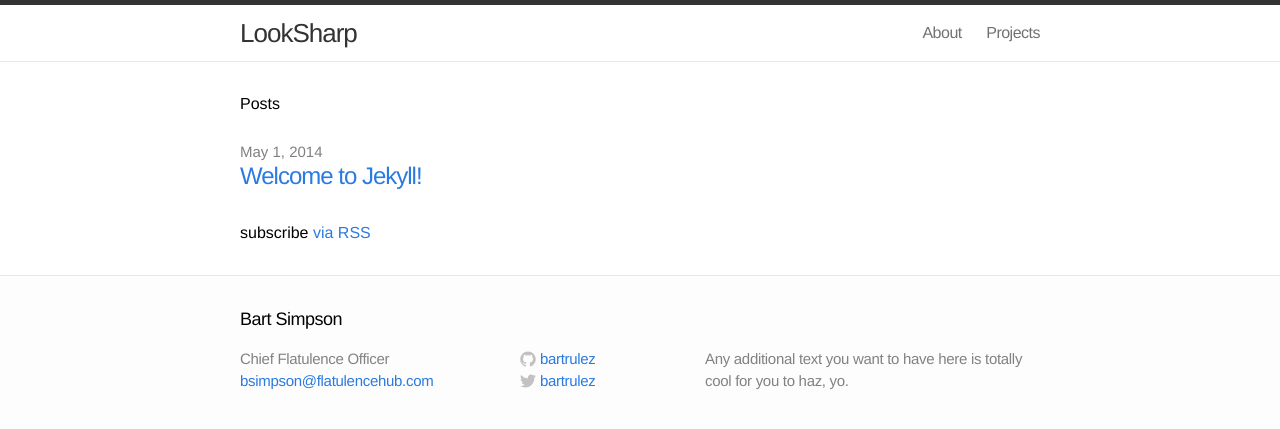
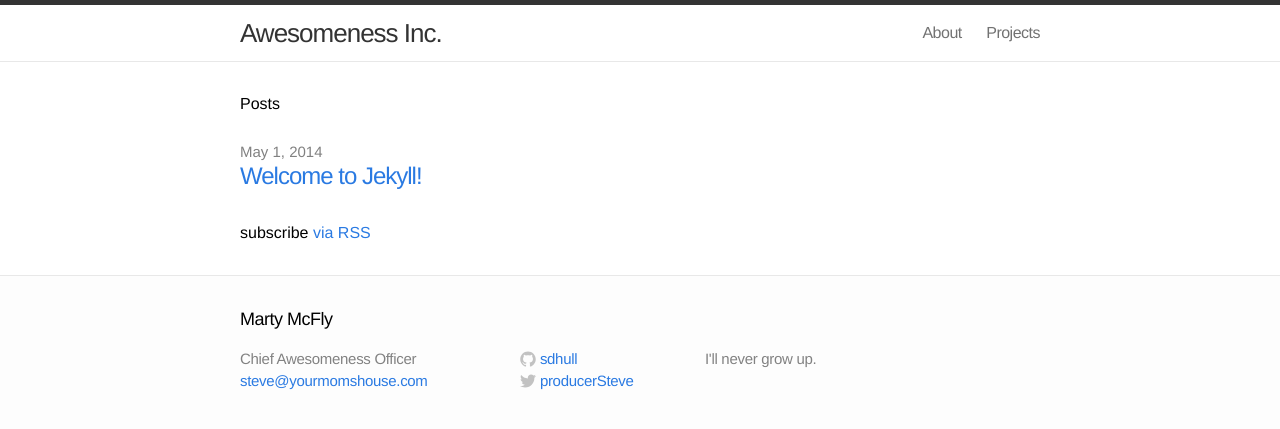
Before and after one commit to sdhull/sdhull.github.io, a Jekyll site: the page built from index.html, in a window 1280 px wide. Shown: the top 429 px of the page. Built offline with Jekyll 4.4.1, drawn with Linux system fonts in a browser that asks for light colours; Markdown is read by kramdown in place of the engine named in the settings.

Commit message:
Some changes

```diff
--- a/_config.yml
+++ b/_config.yml
@@ -1,4 +1,4 @@
-name: LookSharp
+name: Awesomeness Inc.
 markdown: redcarpet
 highlighter: pygments
 description: "The best way to find thangs"
--- a/_includes/footer.html
+++ b/_includes/footer.html
@@ -2,19 +2,19 @@
 
   <div class="wrap">
 
-    <h2 class="footer-heading">Bart Simpson</h2>
+    <h2 class="footer-heading">Marty McFly</h2>
 
     <div class="footer-col-1 column">
       <ul>
-        <li>Chief Flatulence Officer</li>
-        <li><a href="mailto:bsimpson@flatulencehub.com">bsimpson@flatulencehub.com</a></li>
+        <li>Chief Awesomeness Officer</li>
+        <li><a href="mailto:steve@yourmomshouse.com">steve@yourmomshouse.com</a></li>
       </ul>
     </div>
 
     <div class="footer-col-2 column">
       <ul>
         <li>
-          <a href="https://github.com/yourusername">
+          <a href="https://github.com/sdhull">
             <span class="icon github">
               <svg version="1.1" class="github-icon-svg" xmlns="http://www.w3.org/2000/svg" xmlns:xlink="http://www.w3.org/1999/xlink" x="0px" y="0px"
                  viewBox="0 0 16 16" enable-background="new 0 0 16 16" xml:space="preserve">
@@ -29,11 +29,11 @@
                 c0,0.208,0.14,0.449,0.534,0.373c3.081-1.028,5.302-3.935,5.302-7.362C15.76,3.906,12.285,0.431,7.999,0.431z"/>
               </svg>
             </span>
-            <span class="username">bartrulez</span>
+            <span class="username">sdhull</span>
           </a>
         </li>
         <li>
-          <a href="https://twitter.com/yourusername">
+          <a href="https://twitter.com/producerSteve">
             <span class="icon twitter">
               <svg version="1.1" class="twitter-icon-svg" xmlns="http://www.w3.org/2000/svg" xmlns:xlink="http://www.w3.org/1999/xlink" x="0px" y="0px"
                  viewBox="0 0 16 16" enable-background="new 0 0 16 16" xml:space="preserve">
@@ -46,14 +46,14 @@
                 c6.015,0,9.304-4.983,9.304-9.304c0-0.142-0.003-0.283-0.009-0.423C14.976,4.29,15.531,3.714,15.969,3.058z"/>
               </svg>
             </span>
-            <span class="username">bartrulez</span>
+            <span class="username">producerSteve</span>
           </a>
         </li>
       </ul>
     </div>
 
     <div class="footer-col-3 column">
-      <p class="text">Any additional text you want to have here is totally cool for you to haz, yo.</p>
+      <p class="text">I'll never grow up.</p>
     </div>
 
   </div>
```
